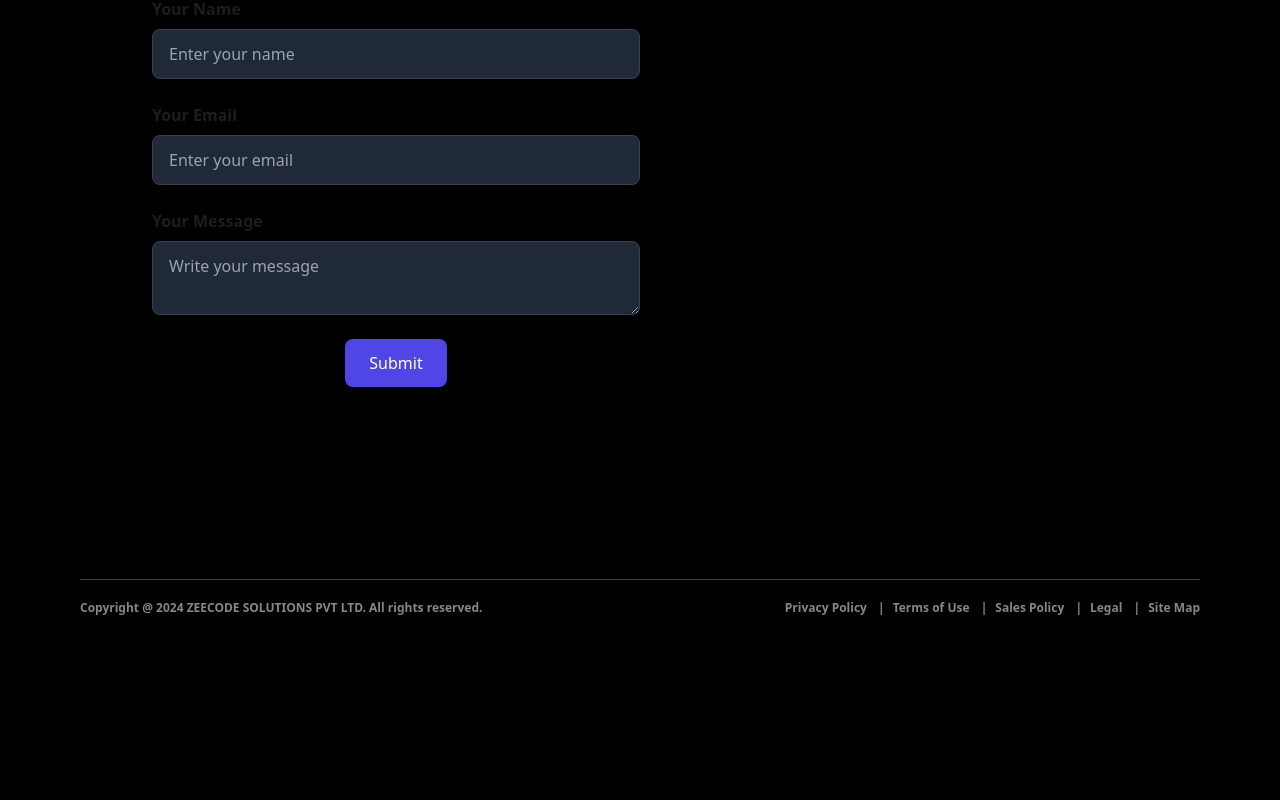
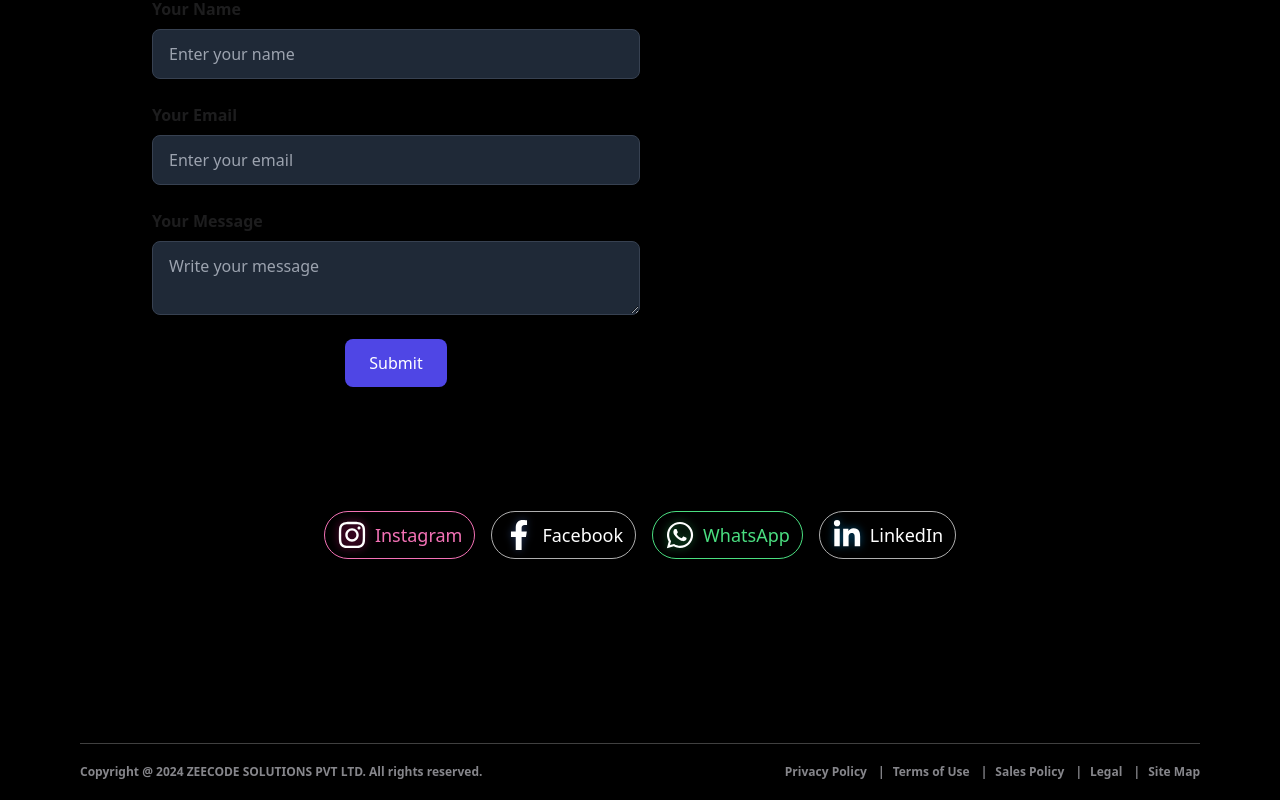
Before and after one commit to teamdevelopers-2024/zeecode-portfolio, a React (Vite) app: page / in a window 1280 px wide. Shown: the part 4655-5455 px from the top of the page. Before the commit the page ends 5291 px from the top, so only its background shows below. Built offline with nearby package versions, Linux system fonts and the light colour scheme; no server answers.

Commit message:
contact us template almost done

```diff
--- a/package.json
+++ b/package.json
@@ -15,10 +15,12 @@
     "@react-three/fiber": "^8.15.19",
     "@sentry/react": "^7.106.0",
     "@sentry/vite-plugin": "^2.14.3",
+    "emailjs-com": "^3.2.0",
     "font-awesome": "^4.7.0",
     "gsap": "^3.12.5",
     "react": "^18.2.0",
     "react-dom": "^18.2.0",
+    "react-icons": "^5.3.0",
     "three": "^0.162.0"
   },
   "devDependencies": {
--- a/src/components/HowItWorks.jsx
+++ b/src/components/HowItWorks.jsx
@@ -2,6 +2,12 @@ import React, { useRef } from "react";
 import { useGSAP } from "@gsap/react";
 import gsap from "gsap";
 import { animateWithGsap } from "../utils/animations";
+import {
+  FaInstagram,
+  FaFacebookF,
+  FaWhatsapp,
+  FaLinkedinIn,
+} from "react-icons/fa";
 
 const HowItWorks = () => {
   const videoRef = useRef();
@@ -107,27 +113,51 @@ const HowItWorks = () => {
             </div>
           </div>
         </div>
+            <div
+              title="Get in Touch with Us"
+              text="Have a project in mind or need expert guidance? At Code&Click, we’re here to help you navigate your digital journey. Reach out today to discuss how our innovative solutions can transform your ideas into impactful results. Let’s collaborate and make your vision a reality!"
+            />
+            <div className="flex justify-center mt-[100px] space-x-4 text-sm flex-wrap">
               <a
-          href="https://www.linkedin.com"
-          target="_blank"
-          rel="noopener noreferrer"
+                href=""
+                className="flex items-center space-x-2 px-3 py-2 border border-pink-400 rounded-full bg-transparent transition-all hover:bg-pink-500/10 hover:drop-shadow-[0_0_8px_rgba(255,20,147,0.7)] hover:text-pink-400 mb-4" // Added mb-4 for bottom margin
               >
-          <i className="fab w-[50px] h-[50px] fa-linkedin text-white text-3xl hover:text-indigo-500 transition" />
+                <FaInstagram className="text-2xl md:text-3xl drop-shadow-[0_0_4px_rgba(255,20,147,0.6)]" />
+                <span className="text-pink-400 text-base md:text-lg">
+                  Instagram
+                </span>
               </a>
+
               <a
-          href="https://www.instagram.com"
-          target="_blank"
-          rel="noopener noreferrer"
+                href=""
+                className="flex items-center space-x-2 px-3 py-2 border border-blue-400 rounded-full bg-transparent transition-all hover:bg-blue-500/10 hover:drop-shadow-[0_0_8px_rgba(59,89,152,0.7)] hover:text-blue-400 mb-4" // Added mb-4 for bottom margin
               >
-          <i className="fab fa-instagram text-white text-3xl hover:text-indigo-500 transition" />
+                <FaFacebookF className="text-2xl md:text-3xl drop-shadow-[0_0_4px_rgba(59,89,152,0.6)]" />
+                <span className="text-blue-400 text-base md:text-lg">
+                  Facebook
+                </span>
               </a>
+
               <a
-          href="https://www.facebook.com"
-          target="_blank"
-          rel="noopener noreferrer"
+                href=""
+                className="flex items-center space-x-2 px-3 py-2 border border-green-400 rounded-full bg-transparent transition-all hover:bg-green-500/10 hover:drop-shadow-[0_0_8px_rgba(37,211,102,0.7)] hover:text-green-400 mb-4" // Added mb-4 for bottom margin
               >
-          <i className="fab fa-facebook text-white text-3xl hover:text-indigo-500 transition" />
+                <FaWhatsapp className="text-2xl md:text-3xl drop-shadow-[0_0_4px_rgba(37,211,102,0.6)]" />
+                <span className="text-green-400 text-base md:text-lg">
+                  WhatsApp
+                </span>
               </a>
+
+              <a
+                href=""
+                className="flex items-center space-x-2 px-3 py-2 border border-blue-500 rounded-full bg-transparent transition-all hover:bg-blue-500/10 hover:drop-shadow-[0_0_8px_rgba(0,119,181,0.7)] hover:text-blue-500 mb-4" // Added mb-4 for bottom margin
+              >
+                <FaLinkedinIn className="text-2xl md:text-3xl drop-shadow-[0_0_4px_rgba(0,119,181,0.6)]" />
+                <span className="text-blue-500 text-base md:text-lg">
+                  LinkedIn
+                </span>
+              </a>
+            </div>
       </div>
     </section>
   );
```
Also changed, not shown: 1 other file (tests, documents, lock files or other folders). Lines whose indentation alone changed are shown as unchanged.
